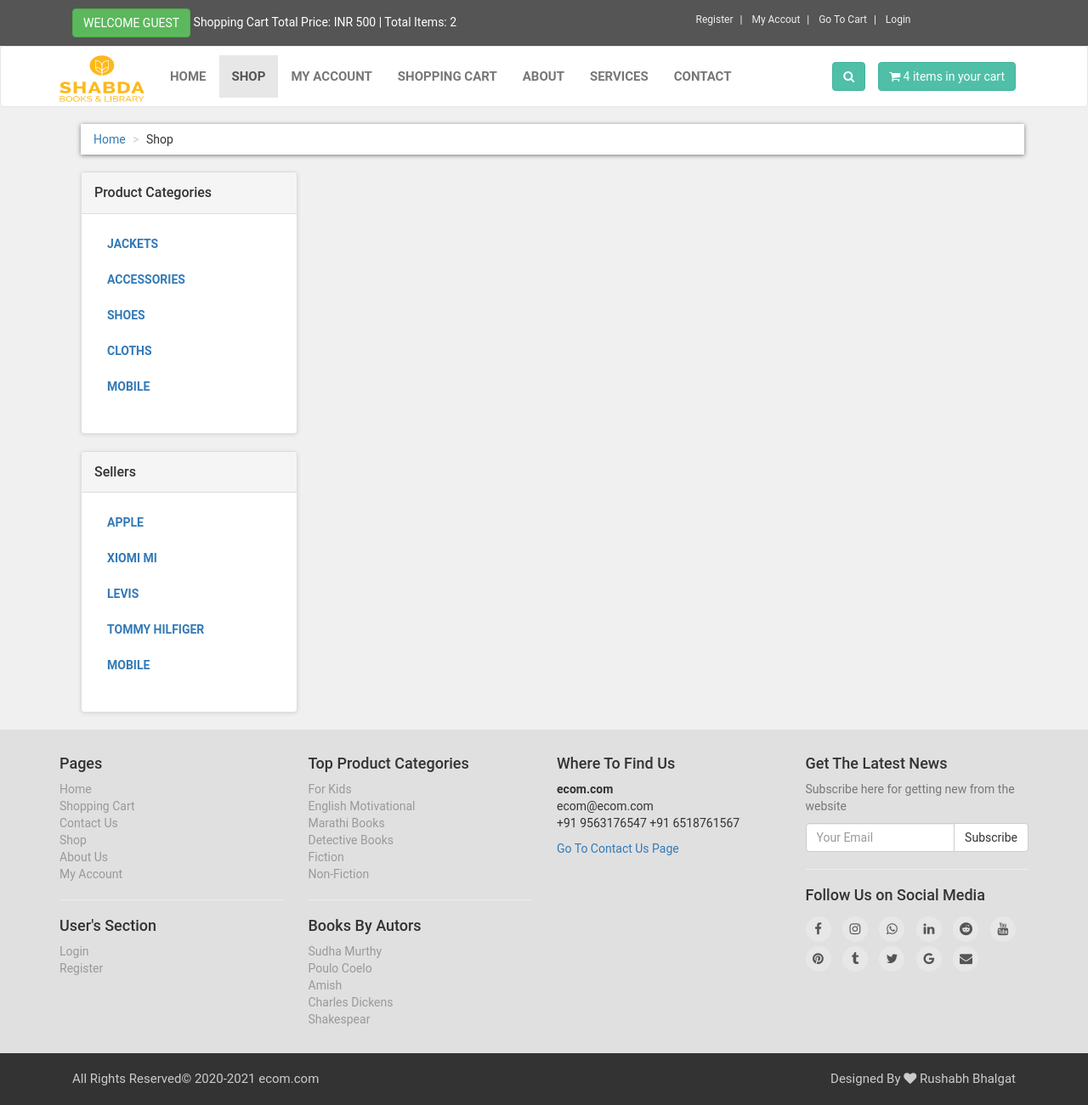
After one commit to RushabhBhalgat/Ecommerce-php, a PHP site: page /details.php in a window 1280 px wide. The commit adds this page. Shown: the whole page at 85% size. Run offline with PHP 8.4, Linux system fonts and the light colour scheme.

Commit message:
copying the basic layout of shop  on details page

```diff
--- /dev/null
+++ b/details.php
@@ -0,0 +1,171 @@
+<!DOCTYPE html>
+<html lang="en">
+
+<head>
+  <meta charset="UTF-8" />
+  <meta name="viewport" content="width=device-width, initial-scale=1.0" />
+  <meta name="keywords" content="" />
+  <meta name="description" content="" />
+  <title>Ecommerce Store</title>
+  <!-- BOOTSTRAP -->
+  <link rel="stylesheet" href="https://maxcdn.bootstrapcdn.com/bootstrap/3.4.1/css/bootstrap.min.css" />
+  <!-- Font Awesome -->
+  <link href="https://stackpath.bootstrapcdn.com/font-awesome/4.7.0/css/font-awesome.min.css" rel="stylesheet"
+    integrity="sha384-wvfXpqpZZVQGK6TAh5PVlGOfQNHSoD2xbE+QkPxCAFlNEevoEH3Sl0sibVcOQVnN" crossorigin="anonymous" />
+  <!-- Custom CSS File -->
+  <link rel="stylesheet" type="text/css" href="styles/style.css">
+</head>
+
+<body>
+  <div id="top">
+    <!-- Top Div Start -->
+    <div class="container p-3">
+      <!-- container Div Start -->
+      <div class="col-md-6 offer">
+        <!-- col-md-6 Div Start -->
+        <a href="#" class="btn btn-success btn-small">Welcome Guest</a>
+        <a href="#" class>Shopping Cart Total Price: INR 500 | Total Items: 2</a>
+      </div><!-- col-md-6 Div end -->
+      <div class="col-md-6">
+        <ul class="menu">
+          <li><a href="customer_registration.php"> Register</a></li>
+          <li><a href="checkout.php"> My Accout</a></li>
+          <li><a href="cart.php"> Go To Cart</a></li>
+          <li><a href="login.php"> Login</a></li>
+        </ul>
+      </div>
+
+
+    </div><!-- container Div End -->
+  </div><!-- Top Div End -->
+
+  <div class="navbar navbar-default" id="navbar">
+    <!-- NavBar Div Starts -->
+    <div class="container">
+      <!-- container Div Starts -->
+      <div class="navbar-header">
+        <!-- navbar-header Div Starts -->
+        <a href="index.php" class="navbar-brand home">
+          <img src="images/logo-large.png" width="100px" height="55px" alt="tee-Shopping" class="hidden-xs">
+          <!-- This will show the img only on pc -->
+          <img src="images/logo-small.png" width="50px" height="50px" alt="tee-Shopping" class="visible-xs">
+        </a>
+        <button type="button" class="navbar-toggle" data-toggle="collapse" data-target="#navigation">
+          <span class="sr-only">Toggle Navigation</span>
+          <i class="fa fa-align-justify"></i>
+        </button>
+        <button type="button" class="navbar-toggle" data-toggle="collapse" data-target="#search">
+          <span class="sr-only"></span>
+          <i class="fa fa-search"></i>
+          </span>
+        </button>
+
+      </div><!-- navbar-header Div ends -->
+
+      <div class="navbar-collapse collapse" id="navigation">
+        <!-- navbar collapse menu start -->
+
+        <div class="padding-nav">
+          <!-- padding-nav div starts here -->
+          <ul class="nav navbar-nav navbar-left">
+            <li class="">
+              <a href="index.php">Home</a>
+            </li>
+            <li class="active">
+              <a href="shop.php">Shop</a>
+            </li>
+            <li class="">
+              <a href="checkout.php">My Account</a>
+            </li>
+            <li class="">
+              <a href="cart.php">Shopping Cart</a>
+            </li>
+            <li class="">
+              <a href="about.php">About</a>
+            </li>
+            <li class="">
+              <a href="services.php">Services</a>
+            </li>
+            <li class="">
+              <a href="contact.php">Contact</a>
+            </li>
+          </ul>
+        </div><!-- padding-nav div Ends here -->
+        <a href="cart.php" class="btn btn-primary navbar-btn right">
+          <i class="fa fa-shopping-cart"></i>
+          <span> 4 items in your cart</span>
+        </a>
+
+        <div class="navbar-collapse collapse right">
+          <button class="btn btn-primary navbar-btn" type="button" data-toggle="collapse" data-target="#search">
+            <span class="sr-only">Toggle Search</span>
+            <i class="fa fa-search"></i>
+          </button>
+        </div>
+
+        <div class="collapse clearfix" id="search">
+          <form action="result.php" method="get" class="navbar-form">
+            <div class="input-group">
+              <input type="text" name="user_query" placeholder="Search" class="form-control" required id="">
+              <span class="input-group-btn">
+                <button type="submit" value="Search" name="search" class="btn btn-primary">
+              </span>
+              <i class="fa fa-search"></i>
+              </button>
+            </div>
+          </form>
+        </div>
+      </div><!-- navbar collapse menu start -->
+
+
+
+
+    </div><!-- container Div ends -->
+
+  </div><!-- NavBar Div Ends -->
+
+
+
+
+
+  <!--***********************************-->
+  <!--      NEW SECTION  =========>>>>>>>>>=================================>>>>>>>>>>=====     -->
+  <!--***********************************-->
+
+
+<div id="content"><!-- Braedcroum section -->
+  <div class="container"><!-- container div start -->
+    <div class="col-md-12">
+      <ul class="breadcrumb">
+        <li><a href="index.php">Home</a></li>
+        <li>Shop</li>
+      </ul>
+    </div>
+    <div class="col-md-3">
+      <?php include("includes/sidebar.php") ?>
+    </div>
+
+  </div><!-- container div end -->
+</div><!-- content section end-->
+
+
+
+
+
+
+
+
+
+
+  <!--***********************************-->
+  <!--      NEW SECTION  =========>>>>>>>>>=================================>>>>>>>>>>=====     -->
+  <!--***********************************-->
+
+
+
+
+  <!-- Footer Start -->
+  <?php
+  include("includes/footer.php");
+  ?>
+<!-- Footer Ends -->
--- a/shop.php
+++ b/shop.php
@@ -368,7 +368,7 @@
 
     </div><!-- col-md-9 div end -->
   </div><!-- container div end -->
-</div><!-- Braedcroum section end-->
+</div><!-- content section end-->
 
 
 
```
